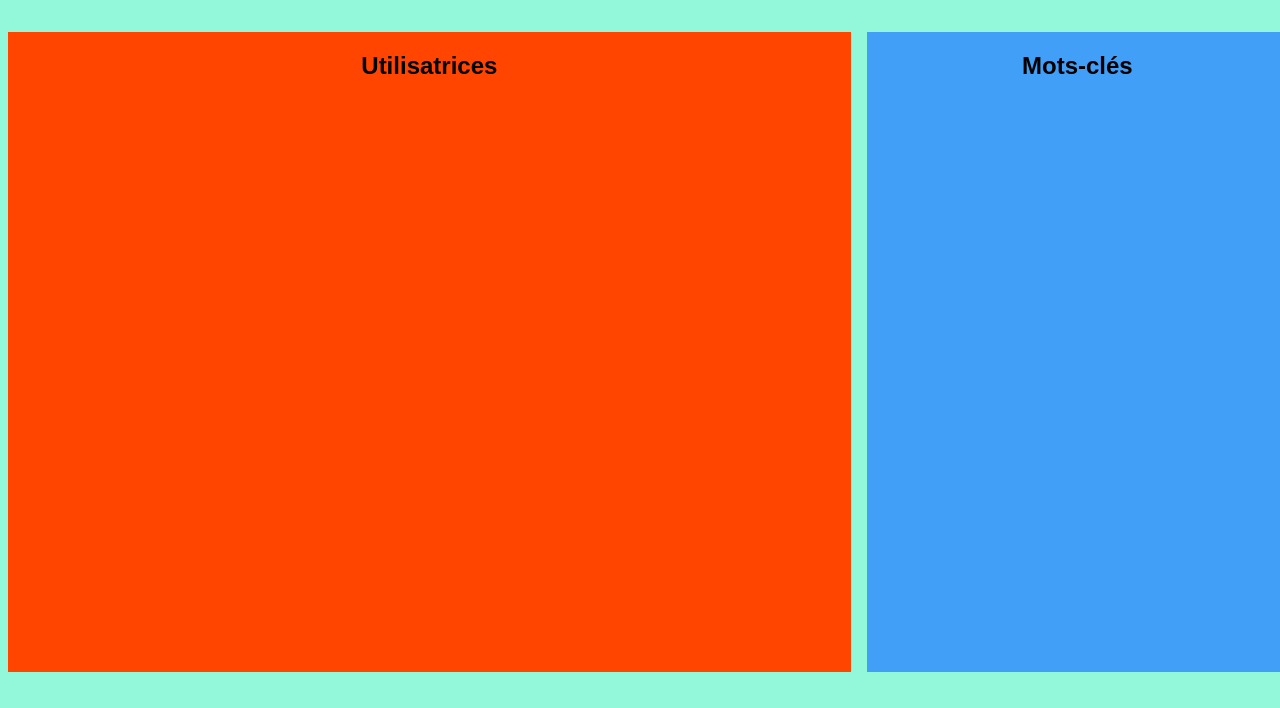
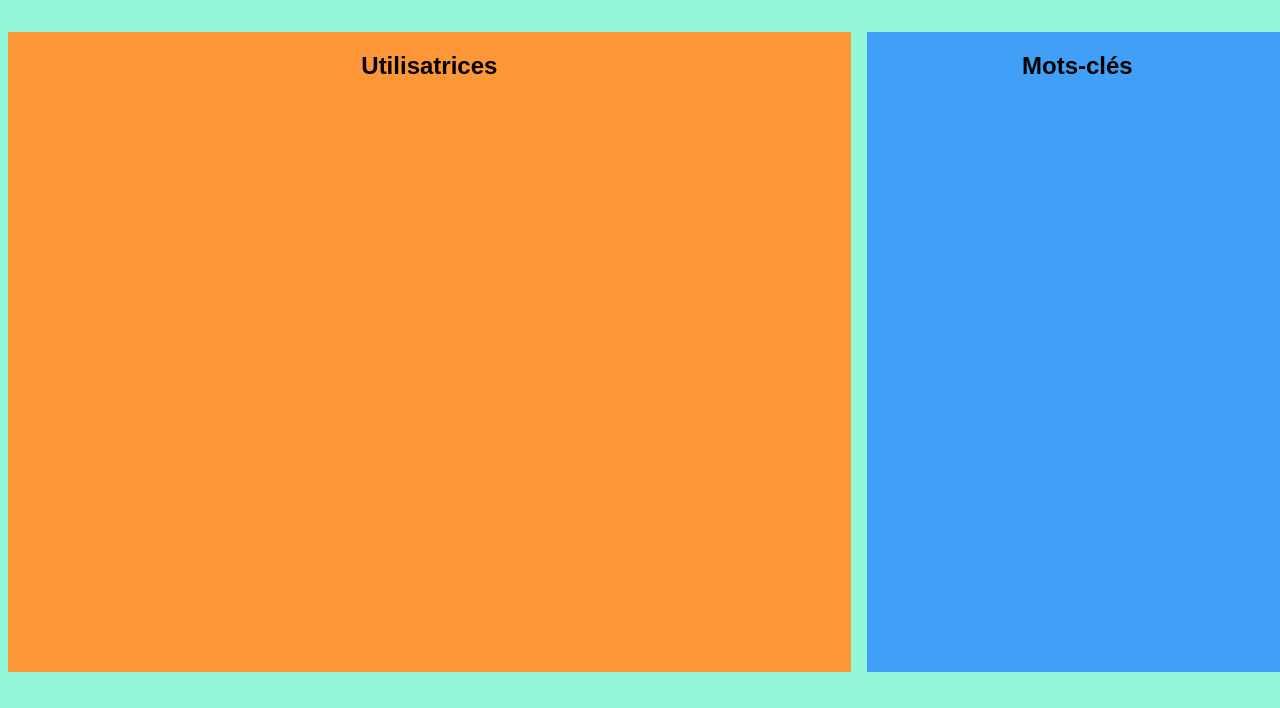
Before and after one commit to adatechschool/project-collectif---reseau-social-php-les-rameurs-baptiste-sonia-vic, a PHP site: page /admin.php in a window 1280 px wide. Shown: the part 92-800 px from the top of the page. Run offline with PHP 8.4, Linux system fonts and the light colour scheme; data that the repository does not hold is empty.

Commit message:
Update style.css

```diff
--- a/style.css
+++ b/style.css
@@ -124,11 +124,11 @@ body>header #user:hover ul{
 
 #wrapper.admin{flex-direction: row-reverse}
 #wrapper.admin aside{flex:1;margin-left:1em;border-radius:0;padding:0;}
-#wrapper.admin main{flex:2;background-color: rgb(255,69,0);border-radius: 0;padding:0;}
+#wrapper.admin main{flex:2;background-color: rgb(252, 150, 55);border-radius: 0;padding:0;}
 #wrapper.admin h2{text-align: center;}
 #wrapper.admin h3{margin:0;}
 #wrapper.admin nav{text-align: right;}
-#wrapper.admin article{border:1px solid rgb(6, 114, 73);border-radius: 1em;padding:1em;margin:1em;}
+#wrapper.admin article{border:1px solid rgb(255,255,224);border-radius: 1em;padding:1em;margin:1em;}
 #wrapper.admin article p{float:left;margin:0;}
 
 
```
